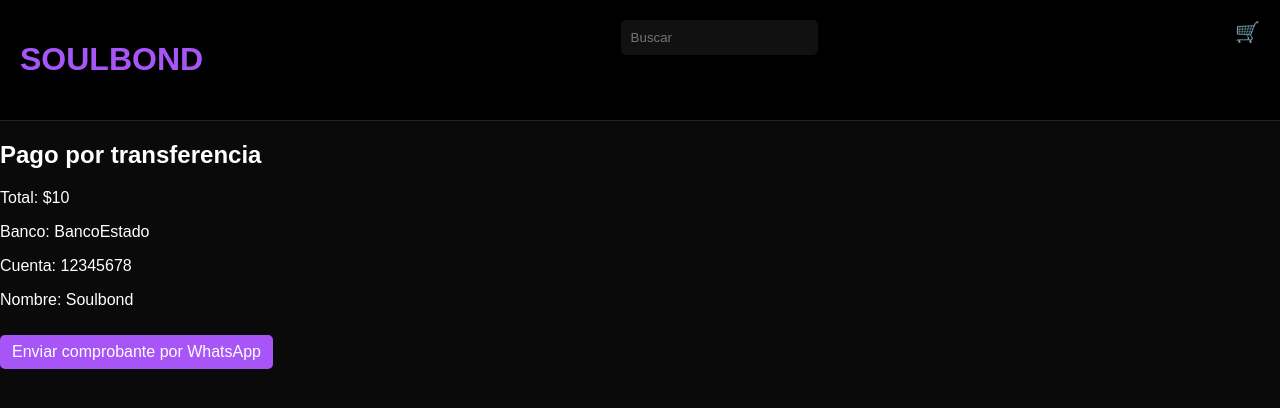
After one commit to pipebvb123/soulbond, a Flask app: template templates/transfer.html in a window 1280 px wide. The commit adds this page. Shown: the top 408 px of the page. Run offline with Flask 3, Linux system fonts and the light colour scheme; the template is opened without the code that fills it: most values are stand-ins (such as "Sample title", 1, 10 or a date in 2020).

Commit message:
pagos + transferencia + whatsapp

```diff
--- a/app.py
+++ b/app.py
@@ -1,7 +1,6 @@
 from flask import Flask, render_template, request, redirect, session
 from database import get_db, init_db, seed_products
-import mercadopago
-
+import urllib.parse
 
 app = Flask(__name__)
 app.secret_key = "soulbond_secret"
@@ -9,12 +8,7 @@ app.secret_key = "soulbond_secret"
 init_db()
 seed_products()
 
-sdk = mercadopago.SDK("TEST-APP_USR-7609628854752746-032216-75ea60017159dcb348f58def7ebcbdd8-3284095970")
-
-
-
-
-
+# 🔹 PRODUCTOS
 def get_products():
     conn = get_db()
     products = conn.execute("SELECT * FROM products").fetchall()
@@ -33,6 +27,7 @@ def product(id):
     conn.close()
     return render_template("product.html", product=product)
 
+# 🛒 CARRITO
 @app.route("/add_to_cart/<int:id>")
 def add_to_cart(id):
     cart = session.get("cart", {})
@@ -45,7 +40,7 @@ def add_to_cart(id):
         cart[id] = 1
 
     session["cart"] = cart
-    session.modified = True
+
 
     return redirect("/cart")
 
@@ -64,9 +59,7 @@ def cart():
     conn = get_db()
 
     for id, qty in session.get("cart", {}).items():
-        product = conn.execute(
-            "SELECT * FROM products WHERE id=?", (int(id),)
-        ).fetchone()
+        product = conn.execute("SELECT * FROM products WHERE id=?", (int(id),)).fetchone()
 
         if product:
             product = dict(product)
@@ -83,41 +76,44 @@ def cart():
 
     return render_template("cart.html", items=cart_items, total=total)
 
-
+# 💳 CHECKOUT
 @app.route("/checkout", methods=["GET", "POST"])
 def checkout():
     if request.method == "POST":
         contact = request.form["contact"]
+        method = request.form["payment_method"]
 
         total = 0
         conn = get_db()
 
         for id, qty in session.get("cart", {}).items():
-            product = conn.execute(
-                "SELECT * FROM products WHERE id=?", (int(id),)
-            ).fetchone()
+            product = conn.execute("SELECT * FROM products WHERE id=?", (int(id),)).fetchone()
 
             if product:
-                price = product["price"] or 0
-                total += price * qty
+                total += (product["price"] or 0) * qty
 
-        conn.execute(
-            "INSERT INTO orders (contact, total) VALUES (?, ?)",
-            (contact, total)
-        )
+        conn.execute("INSERT INTO orders (contact, total) VALUES (?, ?)", (contact, total))
         conn.commit()
         conn.close()
 
         session["cart"] = {}
 
-        return "Compra realizada ✅ Te contactaremos"
+        # 💳 TARJETA → redirige a pago externo (simulado)
+        if method == "card":
+            return render_template("success.html", total=total)
+
+        # 🏦 TRANSFERENCIA → muestra datos + WhatsApp
+        if method == "transfer":
+            mensaje = urllib.parse.quote(f"Hola! hice un pedido por ${total}")
+            link = f"https://wa.me/56992508009?text={mensaje}"
+
+            return render_template("transfer.html", total=total, link=link)
 
     return render_template("checkout.html")
 
-
-
+# 📦 PEDIDOS
 @app.route("/orders")
-def view_orders():
+def orders():
     if request.args.get("key") != "898369":
         return "No autorizado"
 
--- /dev/null
+++ b/templates/transfer.html
@@ -0,0 +1,15 @@
+{% extends 'base.html' %}
+
+{% block content %}
+
+<h2>Pago por transferencia</h2>
+
+<p>Total: ${{ total }}</p>
+
+<p>Banco: BancoEstado</p>
+<p>Cuenta: 12345678</p>
+<p>Nombre: Soulbond</p>
+
+<a href="{{ link }}" class="btn">Enviar comprobante por WhatsApp</a>
+
+{% endblock %}
```
Also changed, not shown: templates/checkout.html (added, +18 -0 lines), templates/orders.html (+4 -4 lines), templates/success.html (added, +8 -0 lines).
